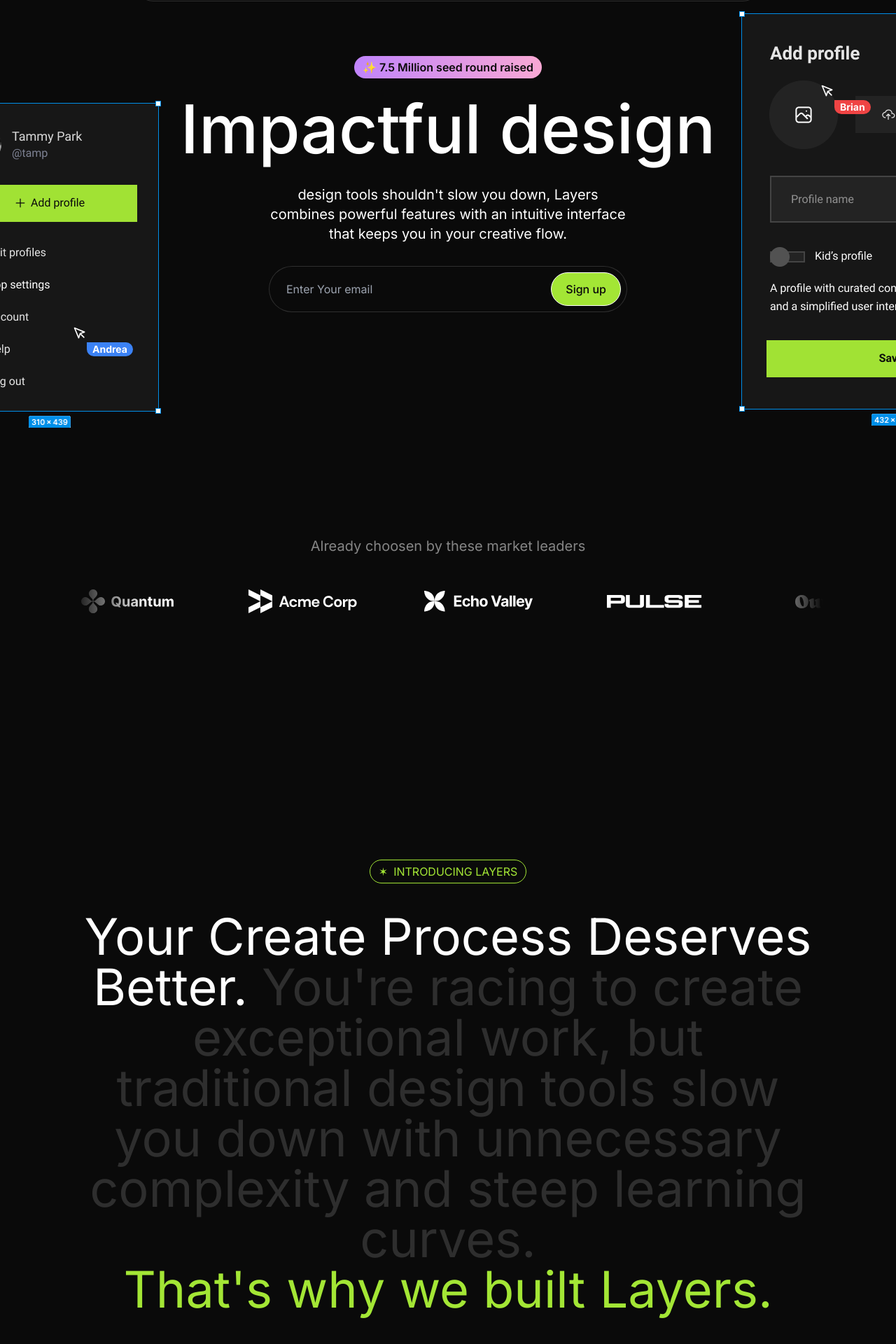
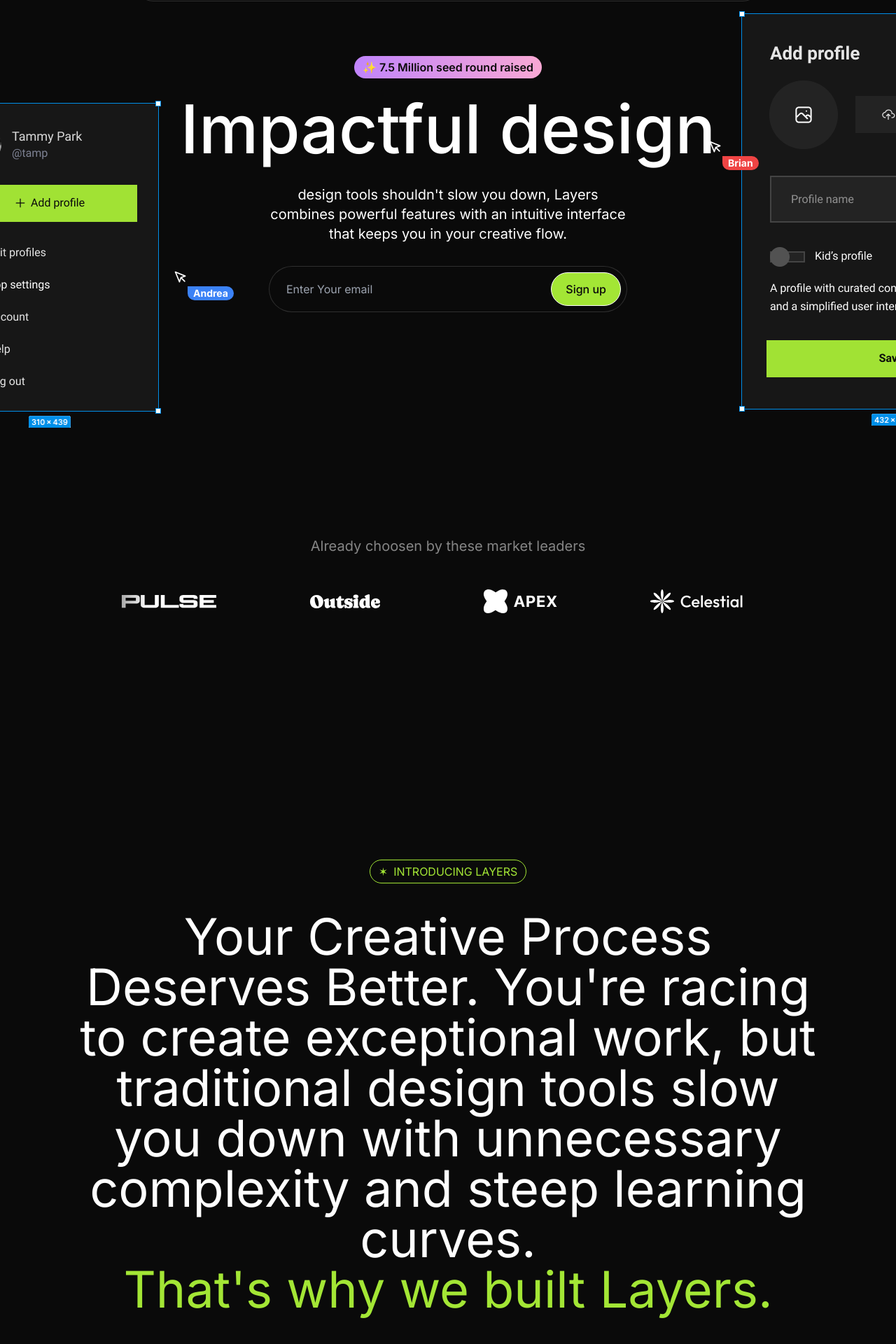
Before and after one commit to tdogcodes/Layers-Landing-Page, a Next.js app: page / in a window 1280 px wide. Shown: the part 80-2000 px from the top of the page at 70% size. Built offline with nearby package versions, Linux system fonts and the light colour scheme.

Commit message:
animations

```diff
--- a/src/components/IntegrationsColumn.tsx
+++ b/src/components/IntegrationsColumn.tsx
@@ -1,14 +1,21 @@
+'use client'
+
 import { type IntegrationsType } from "@/sections/Integrations";
 import Image from "next/image";
 import { twMerge } from "tailwind-merge";
+import { motion } from "framer-motion";
+import { Fragment } from "react";
 
 export default function IntegrationsColumn ( props: {
     integrations: IntegrationsType;
     className?: string;
+    reverse?: boolean;
     }){
-    const { integrations, className } = props;
+    const { integrations, className, reverse} = props;
     return (
-        <div className={twMerge("flex flex-col gap-4 pb-4", className)}>
+        <motion.div initial={{y: reverse ? '-50%' : 0 }} animate={{y: reverse ? 0 : '-50%'}} transition={{duration: 15, ease: "linear", repeat: Infinity}} className={twMerge("flex flex-col gap-4 pb-4", className)}>
+            {Array.from({ length: 2 }).map((_,i)=> (
+                <Fragment key={i}>
                     {integrations.map(item => (
                     <div key={item.name} className="bg-neutral-900 border border-white/10 rounded-3xl p-6">
                         <div className="flex justify-center"><Image className="size-24 " src={item.icon} alt={`${item.name} icon`}/></div>
@@ -16,6 +23,8 @@ export default function IntegrationsColumn ( props: {
                         <p className="text-center text-white/50 mt-2">{item.description}</p>
                     </div>
             ))}
-        </div>
+                </Fragment>
+            ))}
+        </motion.div>
     );
 }
--- a/src/sections/Features.tsx
+++ b/src/sections/Features.tsx
@@ -3,6 +3,7 @@ import FeatureCard from "@/components/FeatureCard";
 import Avatar1 from "@/assets/images/avatar-ashwin-santiago.jpg";
 import Avatar2 from "@/assets/images/avatar-lula-meyers.jpg";
 import Avatar3 from "@/assets/images/avatar-florence-shaw.jpg";
+import Avatar4 from "@/assets/images/avatar-owen-garcia.jpg";
 import Image from "next/image";
 import Avatar from "@/components/Avatar";
 import Key from "@/components/Key";
@@ -24,7 +25,7 @@ export default function Features() {
                 <div className="flex justify-center"><Tag>Features</Tag></div>
                 <h2 className="text-6xl font-medium text-center mt-6 mx-auto max-w-2xl">Where power meets <span className="text-lime-400">simplicity</span></h2>
                 <div className="mt-12 grid grid-cols-1 md:grid-cols-4 lg:grid-cols-3 gap-8">
-                    <FeatureCard title="Real-time Collaboration" description="Work together seamlessly with conflict-free team editing" className="md:col-span-2 lg:col-span-1">
+                    <FeatureCard title="Real-time Collaboration" description="Work together seamlessly with conflict-free team editing" className="md:col-span-2 lg:col-span-1 group">
                         <div className="aspect-video flex items-center justify-center ">
                             <Avatar className="z-40">
                                 <Image src={Avatar1} alt="avatar 1" className="rounded-full"/>
@@ -35,8 +36,9 @@ export default function Features() {
                             <Avatar className="-ml-6 border-violet-500 z-20">
                                 <Image src={Avatar3} alt="avatar 3" className="rounded-full"/>
                             </Avatar>
-                            <Avatar className="-ml-6 border-transparent">
-                                <div className="size-full bg-neutral-700 rounded-full inline-flex items-center justify-center gap-1">
+                            <Avatar className="-ml-6 border-transparent group-hover:border-green-500 transition">
+                                <div className="size-full bg-neutral-700 rounded-full inline-flex items-center justify-center gap-1 relative">
+                                    <Image src={Avatar4} className="absolute size-full rounded-full opacity-0 group-hover:opacity-100 transition" alt='avatar 4' />
                                     {Array.from({length: 3}).map((_,i) => (
                                         <span key={i} className="size-1.5 bg-white rounded-full inline-flex"></span>
                                     ))}
@@ -44,24 +46,28 @@ export default function Features() {
                             </Avatar>
                         </div>
                     </FeatureCard>
-                    <FeatureCard title="Interactive Prototyping" description="Engage your clients with prototypes that react to user actions" className="md:col-span-2 lg:col-span-1">
+                    <FeatureCard title="Interactive Prototyping" description="Engage your clients with prototypes that react to user actions" className="md:col-span-2 lg:col-span-1 group">
                         <div className="aspect-video flex items-center">
                             <p className="text-4xl font-extrabold text-white/20 text-center">We've achieved{" "}
-                            <span className="bg-gradient-to-r from-purple-400 to-pink-400 bg-clip-text text-transparent">incredible</span> growth this year</p>
+                            <span className="bg-gradient-to-r from-purple-400 to-pink-400 bg-clip-text text-transparent relative group-hover:text-white/30 duration-500 transition">
+                               <span>incredible</span>
+                               <video className="absolute bottom-full left-1/2 -translate-x-1/2 rounded-2xl shadow-xl opacity-0 pointer-events-none group-hover:opacity-100 duration-500 transition" src="/assets/gif-incredible.mp4" autoPlay loop muted playsInline/>
+                            </span> growth this year</p>
                         </div>
                     </FeatureCard>
-                    <FeatureCard title="Keyboard Quick Actions" description="Powerful commands to help you create designs more quickly" className="md:col-span-2 md:col-start-2 lg:col-span-1 lg:col-start-auto">
+                    <FeatureCard title="Keyboard Quick Actions" description="Powerful commands to help you create designs more quickly" className="group md:col-span-2 md:col-start-2 lg:col-span-1 lg:col-start-auto">
                         <div className="aspect-video flex items-center justify-center gap-4">
-                            <Key className="w-28">Shift</Key>
-                            <Key>Alt</Key>
-                            <Key>C</Key>
+                            <Key className="w-28 outline outline-2 outline-offset-4 hover:translate-y-1 outline-transparent group-hover:outline-lime-400 transition-all">Shift</Key>
+                            <Key className="outline outline-2 outline-offset-4 hover:translate-y-1 outline-transparent group-hover:outline-lime-400 duration-300 transition-all">Alt</Key>
+                            <Key className="outline outline-2 outline-offset-4 hover:translate-y-1 outline-transparent group-hover:outline-lime-400 duration-300 transition-all">C</Key>
                         </div>
                     </FeatureCard>
                 </div>
                 <div className="mt-8 flex flex-wrap gap-3 justify-center">
                     {features.map((feature) => (
-                        <div key={feature} className="bg-neutral-900 border border-white/10 inline-flex px-3 md:px-5 py-1.5 md:py-2 rounded-2xl gap-3 items-center">
-                            <span className="bg-lime-400 text-xl text-neutral-950 size-5 rounded-full inline-flex items-center justify-center">&#10038;</span>
+                        <div key={feature} className="bg-neutral-900 border border-white/10 inline-flex px-3 md:px-5
+                        hover:scale-105 transition duration-500 py-1.5 md:py-2 rounded-2xl gap-3 items-center group">
+                            <span className="bg-lime-400 text-xl text-neutral-950 size-5 rounded-full inline-flex items-center justify-center group-hover:rotate-90 transition duration-500">&#10038;</span>
                             <span className="font-medium md:text-lg">{feature}</span>
                         </div>
                     ))}
--- a/src/sections/Hero.tsx
+++ b/src/sections/Hero.tsx
@@ -7,6 +7,7 @@ import designExample2Image from '@/assets/images/design-example-2.png'
 import Pointer from "@/components/Pointer";
 import { motion, useAnimate } from "framer-motion";
 import { useEffect } from "react";
+import cursorYouImage from '@/assets/images/cursor-you.svg';
 
 export default function Hero() {
 
@@ -22,36 +23,40 @@ export default function Hero() {
         ]);
         leftPointerAnimate([
             [leftPointerScope.current, {opacity: 1},{duration: 0.5}],
-            [leftPointerScope.current, {y: 0, x: 0}, {duration: 0.5}]
+            [leftPointerScope.current, {y: 0, x: 0}, {duration: 0.5}],
+            [leftPointerScope.current, {y: [0,-80], x: [0,80]}, {duration: 0.5, ease: 'easeInOut'}]
         ]);
         rightDesignAnimate([
-            [rightDesignScope.current, {opacity: 1},{duration: 0.5}],
+            [rightDesignScope.current, {opacity: 1},{duration: 0.5,  delay: 1.5}],
             [rightDesignScope.current, {y: 0, x: 0}, {duration: 0.5}]
         ]);
         rightPointerAnimate([
-            [rightPointerScope.current, {opacity: 1},{duration: 0.5}],
-            [rightPointerScope.current, {y: 0, x: 0}, {duration: 0.5}]
+            [rightPointerScope.current, {opacity: 1},{duration: 0.5, delay: 1.5}],
+            [rightPointerScope.current, {y: 0, x: 0}, {duration: 0.5}],
+            [rightPointerScope.current, {y: [0,80], x: [0,-80]}, {duration: 0.5, ease: 'easeInOut'}]
         ]);
     },[]);
 
-    return <section className="py-32 lg:pt-40 overflow-x-clip">
+    return <section className="py-32 lg:pt-40 overflow-x-clip" style={ {cursor: `url(${cursorYouImage.src}), auto`}}>
         <div className="container relative">
-            <motion.div ref={leftDesignScope} initial={{opacity: 0, y: 100, x: -100}} className="absolute -left-32 top-16 -z-10 opacity-50 hidden lg:block">
-                <Image src={designExample1Image} alt="design example 1"/>
+            <motion.div ref={leftDesignScope} initial={{opacity: 0, y: 100, x: -100}} drag className="absolute -left-32 top-16 z-10 hidden lg:block">
+                <Image src={designExample1Image} alt="design example 1" draggable="false"/>
             </motion.div>
-            <motion.div ref={leftPointerScope} initial={{opacity: 0, y: 100, x: -100}} className="absolute left-30 -bottom-10 hidden lg:block">
+            <motion.div ref={leftPointerScope} initial={{opacity: 0, y: 100, x: -100}} drag className="absolute left-32 -bottom-10 z-10 hidden lg:block">
                 <Pointer name="Andrea"/>
             </motion.div>
-            <motion.div ref={rightDesignScope} initial={{opacity: 0, y: -100, x: 100}} className="absolute -right-64 -top-16 -z-10 opacity-50 hidden lg:block">
-                <Image src={designExample2Image} alt="design example 2"/>
+            <motion.div ref={rightDesignScope} initial={{opacity: 0, y: -100, x: 100}} drag className="absolute -right-64 -top-16 z-10 hidden lg:block">
+                <Image src={designExample2Image} alt="design example 2" draggable="false"/>
             </motion.div>
-            <motion.div ref={rightPointerScope} initial={{opacity: 0, y: -100, x: 100}} className="absolute right-12 top-10 hidden lg:block">
+            <motion.div ref={rightPointerScope} initial={{opacity: 0, y: -100, x: 100}} drag className="absolute right-32 top-10 z-10 hidden lg:block">
                 <Pointer name="Brian" color="red"/>
             </motion.div>
-            <div className="flex justify-center">
-                <div className="inline-flex py-1 px-3 bg-gradient-to-r from-purple-400 to-pink-300 text-neutral-950
-                rounded-full font-semibold">✨ 7.5 Million seed round raised</div>
-            </div>
+            <motion.div drag>
+                <div className="flex justify-center">
+                    <div className="inline-flex py-1 px-3 bg-gradient-to-r from-purple-400 to-pink-300 text-neutral-950
+                    rounded-full font-semibold">✨ 7.5 Million seed round raised</div>
+                </div>
+            </motion.div>
             <h1 className="text-7xl md:text-8xl font-medium text-center mt-6">Impactful design</h1>
             <p className="text-center text-xl mt-8 text-white lg:max-w-lg mx-auto">design tools shouldn't slow you down, Layers combines
             powerful features with an intuitive interface that keeps you in your creative flow.</p>
--- a/src/sections/Integrations.tsx
+++ b/src/sections/Integrations.tsx
@@ -32,7 +32,7 @@ export default function Integrations() {
                 </div>
                 <div>
                     <div className="h-[400px] lg:h-[800px] lg:mt-0 overflow-hidden mt-8 grid md:grid-cols-2 gap-4" style={{maskImage: 'linear-gradient(to top, transparent, black 10%, black 90%, transparent)'}}>
-                        <IntegrationsColumn integrations={integrations}/>
+                        <IntegrationsColumn integrations={integrations} reverse={true}/>
                         <IntegrationsColumn integrations={integrations.slice().reverse()} className="hidden md:flex"/>
                     </div>
                 </div>
--- a/src/sections/Introduction.tsx
+++ b/src/sections/Introduction.tsx
@@ -1,16 +1,42 @@
+'use client'
+
 import Tag from "@/components/Tag";
+import {motion, useScroll, useTransform} from 'framer-motion';
+import { useEffect, useRef, useState } from "react";
+import { twMerge } from "tailwind-merge";
+
 const text = `You're racing to create exceptional work, but traditional design tools slow you down with unnecessary complexity and steep learning curves.`;
+const words = text.split(' ');
 
 export default function Introduction() {
+    const scrollTarget = useRef<HTMLDivElement>(null);
+    const {scrollYProgress} = useScroll({ target: scrollTarget, offset: ['start end','end end']});
+    const [currentWord, setCurrentWord] = useState(0);
+    const wordIndex = useTransform(scrollYProgress, [0,1], [0, words.length]);
+
+    useEffect(()=> {
+        wordIndex.on('change', ((latest) => setCurrentWord(latest) ))
+    },[wordIndex])
+
+
     return ( <section className="py-24 lg:py-40">
         <div className="container">
-            <div className="flex justify-center">
-                <Tag>Introducing Layers</Tag>
+            <div className="sticky top-20">
+                <div className="flex justify-center">
+                    <Tag>Introducing Layers</Tag>
+                </div>
+                <motion.div className="text-4xl md:text-6xl lg:text-7xl text-center text-md mt-10 ">
+                    <span>Your Creative Process Deserves Better.</span>{" "}
+                    <span className="text-white/15">
+                    {words.map((word, wordIndex) => (
+                        <span key={wordIndex} className={twMerge((wordIndex < currentWord && 'text-white'))}>{`${word} `}</span>
+                    ))}
+                    </span>
+                    <span className="text-lime-400 block">That's why we built Layers.</span>
+                </motion.div>
             </div>
-            <div className="text-4xl md:text-6xl lg:text-7xl text-center text-md mt-10 ">
-                <span>Your Create Process Deserves Better.</span>{" "}
-                <span className="text-white/15">{text}</span>
-                <span className="text-lime-400 block">That's why we built Layers.</span>
+            <div className="h-[100vh]" ref={scrollTarget}>
+
             </div>
         </div>
     </section>
--- a/src/sections/LogoTicker.tsx
+++ b/src/sections/LogoTicker.tsx
@@ -1,3 +1,6 @@
+"use client"
+
+import { Fragment } from "react";
 import quantumLogo from "@/assets/images/quantum.svg";
 import acmeLogo from "@/assets/images/acme-corp.svg";
 import echoValleyLogo from "@/assets/images/echo-valley.svg";
@@ -7,6 +10,7 @@ import apexLogo from "@/assets/images/apex.svg";
 import celestialLogo from "@/assets/images/celestial.svg";
 import twiceLogo from "@/assets/images/twice.svg";
 import Image from "next/image";
+import {motion} from 'framer-motion'
 
 const logos = [
     { name: "Quantum", image: quantumLogo },
@@ -23,12 +27,16 @@ export default function LogoTicker() {
     return (<section className="lg:my-24 py-24 overflow-x-clip">
             <div className="container">
                 <h3 className="text-center text-white/50 text-xl">Already choosen by these market leaders</h3>
-                <div className="overflow-hidden mt-12" style={{maskImage: 'linear-gradient(to right, transparent, black 10%, black 90%, transparent)'}}>
-                    <div className="flex gap-24 pr-24">
-                        {logos.map(logo=>(
+                <div className="flex overflow-hidden mt-12" style={{maskImage: 'linear-gradient(to right, transparent, black 10%, black 90%, transparent)'}}>
+                    <motion.div animate={{x: '-50%'}} transition={{duration: 20, ease: "linear", repeat: Infinity}} className="flex flex-none gap-24 pr-24">
+                        {Array.from({ length: 2 }).map((_,i)=> (
+                            <Fragment key={i}>
+                            {logos.map(logo=>(
                             <Image src={logo.image} key={logo.name} alt={logo.name}/>
+                            ))}
+                            </Fragment>
                         ))}
-                    </div>
+                    </motion.div>
                 </div>
             </div>
         </section>
```
Also changed, not shown: 1 other file (tests, documents, lock files or other folders). Lines whose indentation alone changed are shown as unchanged.
